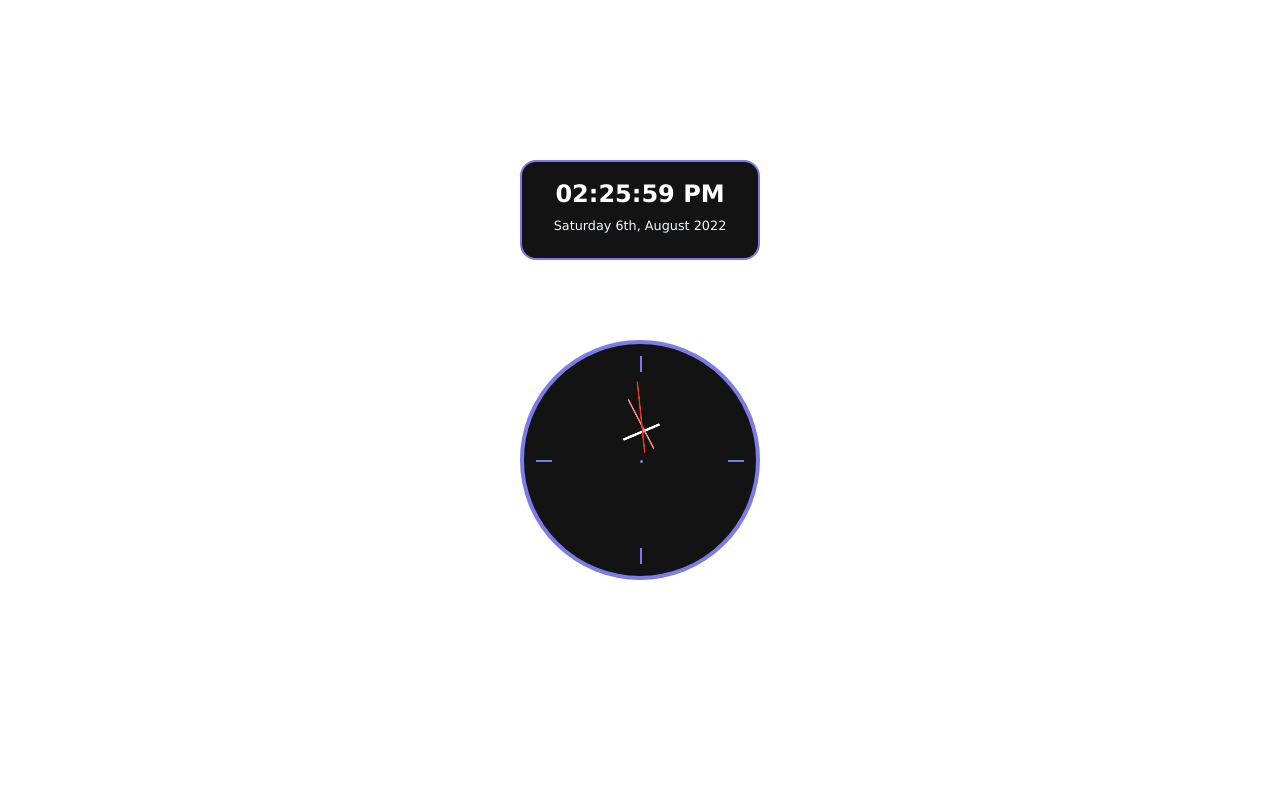
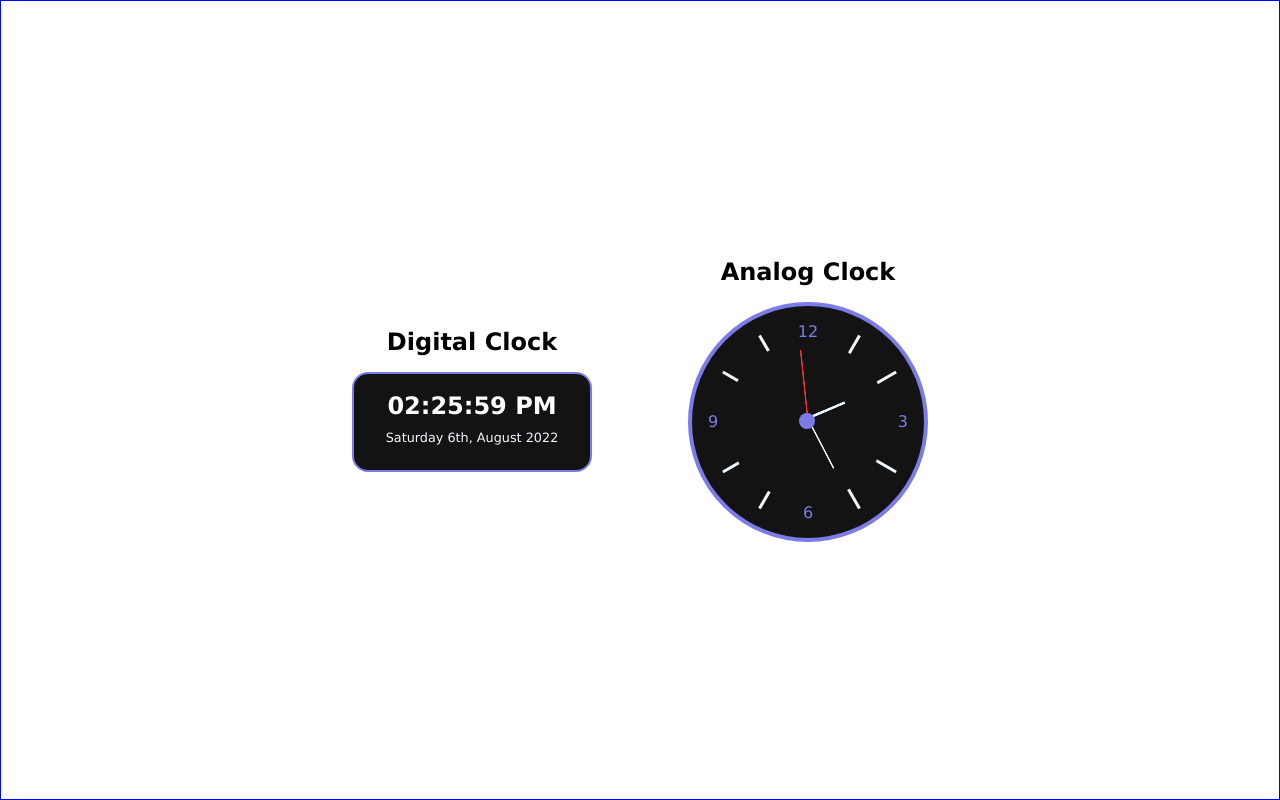
Before and after one commit to Bebek-hub/clock, a plain HTML site: page index.html in a window 1280 px wide. Drawn offline with Linux system fonts and the light colour scheme; a web font is replaced by a local one.

Commit message:
Add files via upload

```diff
--- a/clock.css
+++ b/clock.css
@@ -1,14 +1,19 @@
-@font-face {
-    font-family: 'digital-7';
-    src: url('digital-7.woff2') format('woff2'),
-        url('digital-7.woff') format('woff');
-}
-
 * {
     box-sizing: border-box;
     margin: 0;
     padding: 0;
     font-size: 16px;
+    font-family: Verdana, Geneva, Tahoma, sans-serif;
+}
+
+.clock1 {
+    margin: 5rem auto 3rem;
+}
+
+h1 {
+    font-size: 1.5rem;
+    text-align: center;
+    padding-bottom: 1rem;
 }
 
 .digital-clock {
@@ -18,7 +23,6 @@
     border-radius: 1rem;
     margin-left: auto;
     margin-right: auto;
-    margin-top: 10rem;
     padding: 1rem;
     text-align: center;
     line-height: 2rem;
@@ -26,19 +30,21 @@
 
 .time {
     color: #ffffff;
-    font-family: 'digital-7', Verdana, Geneva, Tahoma, sans-serif;
     font-size: 1.5rem;
     font-weight: 700;
 }
 
 .date {
-    font-family: Verdana, Geneva, Tahoma, sans-serif;
     font-size: 0.8rem;
     color: #f0f8ff;
 }
 
 
 /* Analog clock styling */
+
+.clock2 {
+    margin: 5rem auto 3rem;
+}
 
 .analog-clock {
     width: 15rem;
@@ -48,47 +54,108 @@
     border-radius: 50%;
     margin-left: auto;
     margin-right: auto;
-    margin: 5rem auto;
     padding: 1rem;
     position: relative;
 }
 
-.line1 {
-    border-left: 2px solid #7c7ce8;
-    height: 13rem;
+.clock-body {
+    height: 100%;
+    display: flex;
+    flex-direction: column;
+    position: relative;
+}
+
+.numbers {
+    color: #7c7ce8;
+    font-size: 1rem;
     position: absolute;
-    top: 5%;
+}
+
+.twelve {
+    align-self: center;
+}
+
+.three {
+    align-self: flex-end;
+    top: 45%;
+}
+
+.six {
+    align-self: center;
+    bottom: 0;
+}
+
+.nine {
+   align-self: flex-start;
+   top: 45%;
+}
+
+.lines {
+    background-color: #f0f8ff;
+    width: 3px;
+    height: inherit;
+    position: absolute;
+    top: 0;
     left: 50%;
 }
 
+.line1 {
+    transform: rotate(30deg);
+}
+
 .line2 {
-    border-top: 2px solid #7c7ce8;
-    width: 13rem;
-    position: absolute;
-    top: 50%;
-    left: 5%;
+    transform: rotate(60deg);
+}
+
+.line3 {
+    transform: rotate(120deg);
+}
+
+.line4 {
+    transform: rotate(150deg);
 }
 
 .inner-circle {
-    width: 11rem;
-    height: 11rem;
+    width: 10rem;
+    height: 10rem;
     border-radius: 50%;
     background-color: #141313;
+    display: flex;
+    flex-direction: column;
+    align-items: center;
     position: absolute;
-    top: 12%;
-    left: 12%;
+    top: 15%;
+    left: 15%;
+}
+
+.inner-circle::before {
+    content: " ";
+    background-color: #7c7ce8;
+    width: 1rem;
+    height: 1rem;
+    border-radius: 50%;
+    position: absolute;
+    left: 45%;
+    top: 45%;
+    z-index: 1;
+}
+
+.hand {
+    border-radius: 0.3rem;
+    position: absolute;
+    left: 50%;
+    transform-origin: bottom center;
 }
 
 .hour {
-    border-left: 3px solid #ffffff;
+    border-left: 3px solid #f0f8ff;
     height: 2.5rem;
     position: absolute;
     top: 23%;
-    left: 50%;
 }
 
 .minute {
-    border-left: 2px solid #fc8585;
+    border-left: 2px solid #f0f8ff;
     height: 3.5rem;
     top: 14%;
 }
@@ -99,17 +166,21 @@
     top: 5%;
 }
 
-.hand {
-    border-radius: 0.3rem;
-    position: absolute;
-    left: 50%;
+@media screen and (min-width: 768px) {
+    .container {
+        display: flex;
+        align-items: center;
+        justify-content: center;
+        gap: 6rem;
+        height: 100vh;
+        border: 1px solid blue;
+    }
+
+    .clock1 {
+        margin: 0;
+    }
+
+    .clock2 {
+        margin: 0;
+    }
 }
-
-.mid-point {
-    border-left: 0.2rem solid #7c7ce8;
-    border-radius: 0.3rem;
-    height: 0.2rem;
-    position: absolute;
-    left: 50%;
-    top: 50%;
-}
--- a/clock.js
+++ b/clock.js
@@ -28,65 +28,63 @@ function digitalClock() {
     let currentTime = hour + ":" + minute + ":" + second + " " + period;
     presentTime.textContent = currentTime;
 
-    setTimeout(digitalClock, 1000);
-
     // Date format
 
-    if (day === 0) {
+    if (parseInt(day) === 0) {
         day = "Sunday"
-    } else if (day === 1) {
+    } else if (parseInt(day) === 1) {
         day = "Monday"
-    } else if (day === 2) {
+    } else if (parseInt(day) === 2) {
         day = "Tuesday"
-    } else if (day === 3) {
+    } else if (parseInt(day) === 3) {
         day = "Wednesday"
-    } else if (day === 4) {
+    } else if (parseInt(day) === 4) {
         day = "Thursday"
-    } else if (day === 5) {
+    } else if (parseInt(day) === 5) {
         day = "Friday"
-    } else if (day === 6) {
+    } else if (parseInt(day) === 6) {
         day = "Saturday"
     }
 
-    if (date === 1) {
+    if (parseInt(date) === 1) {
         date += "st"
-    } else if (date === 2) {
+    } else if (parseInt(date) === 2) {
         date += "nd"
-    } else if (date === 3) {
+    } else if (parseInt(date) === 3) {
         date += "rd"
-    } else if (date === 21) {
+    } else if (parseInt(date) === 21) {
         date += "st"
-    } else if (date === 22) {
+    } else if (parseInt(date) === 22) {
         date += "nd"
-    } else if (date === 23) {
+    } else if (parseInt(date) === 23) {
         date += "rd"
-    } else if (date === 31) {
+    } else if (parseInt(date) === 31) {
         date += "st"
     } else {date += "th"}
 
-    if (month === 0) {
+    if (parseInt(month) === 0) {
         month = "January"
-    } else if (month === 1) {
+    } else if (parseInt(month) === 1) {
         month = "February"
-    } else if (month === 2) {
+    } else if (parseInt(month) === 2) {
         month = "March"
-    } else if (month === 3) {
+    } else if (parseInt(month) === 3) {
         month = "April"
-    } else if (month === 4) {
+    } else if (parseInt(month) === 4) {
         month = "May"
-    } else if (month === 5) {
+    } else if (parseInt(month) === 5) {
         month = "June"
-    } else if (month === 6) {
+    } else if (parseInt(month) === 6) {
         month = "July"
-    } else if (month === 7) {
+    } else if (parseInt(month) === 7) {
         month = "August"
-    } else if (month === 8) {
+    } else if (parseInt(month) === 8) {
         month = "September"
-    } else if (month === 9) {
+    } else if (parseInt(month) === 9) {
         month = "October"
-    } else if (month === 10) {
+    } else if (parseInt(month) === 10) {
         month = "November"
-    } else if (month === 11) {
+    } else if (parseInt(month) === 11) {
         month = "December"
     }
 
@@ -94,8 +92,11 @@ function digitalClock() {
     let currentDate = day + " " + date + "," + " " + month + " " + year
     presentDate.textContent = currentDate;
 
+    setTimeout(digitalClock, 1000);
 }
 digitalClock();
+
+
 
 // Analog clock functionalities
 
--- a/index.html
+++ b/index.html
@@ -9,19 +9,36 @@
     <script src="./clock.js" defer></script>
 </head>
 <body>
+    <div class="container">
+        <div class="clock1">
+            <h1>Digital Clock</h1>
         <div class="digital-clock">
             <p class="time"> </p>
             <p class="date"> </p>
         </div>
+        </div>
 
+        <div class="clock2">
+            <h1>Analog Clock</h1>
             <div class="analog-clock">
-        <div class="line1"></div>
-        <div class="line2"></div>
+                <div class="clock-body">
+                    <div class="twelve numbers">12</div>
+                    <div class="three numbers">3</div>
+                    <div class="six numbers">6</div>
+                    <div class="nine numbers">9</div>
+
+                    <div class="line1 lines"></div>
+                    <div class="line2 lines"></div>
+                    <div class="line3 lines"></div>
+                    <div class="line4 lines"></div>
+                </div>
+
                 <div class="inner-circle">
                     <div class="hour hand"></div>
                     <div class="minute hand"></div>
                     <div class="second hand"></div>
-            <div class="mid-point"></div>
+                </div>
+            </div>
         </div>
     </div>
 </body>
```
Lines whose indentation alone changed are shown as unchanged.
